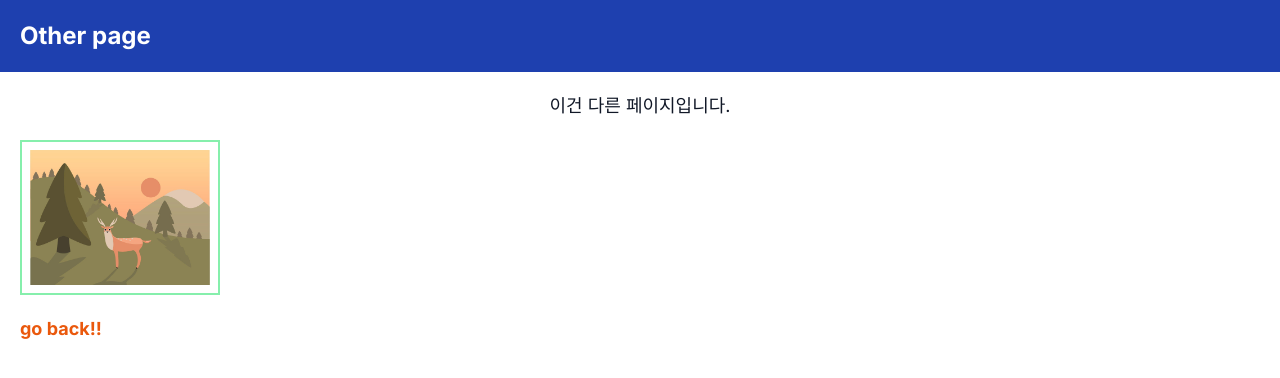
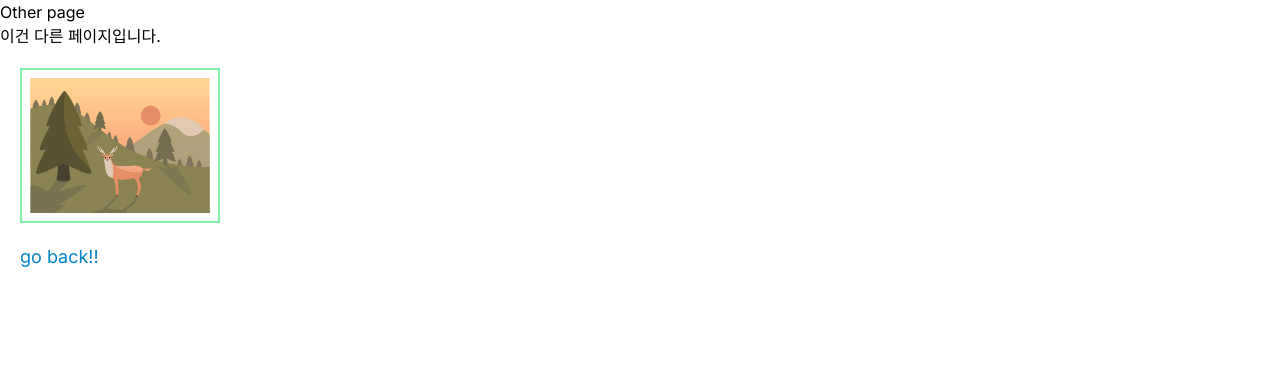
Before and after one commit to Hwangtaehun/nextjsPractice, a Next.js app in the folder sample_next_app/: page /other in a window 1280 px wide. Shown: the top 378 px of the page. Built offline with nearby package versions, Linux system fonts and the light colour scheme.

Commit message:
업로드

```diff
--- a/sample_next_app/src/app/other/page.tsx
+++ b/sample_next_app/src/app/other/page.tsx
@@ -1,12 +1,12 @@
 import Link from "next/link"
 import Image from "next/image"
-import './style.css';
+import './style.module.css';
 
 export default function Other(){
     return (
         <main>
-            <h1 className="title">Other page</h1>
-            <p className="msg">이건 다른 페이지입니다.</p>
+            <h1 className="style.msg">Other page</h1>
+            <p className="style.title">이건 다른 페이지입니다.</p>
             <div>
                 <Image src="/sample.jpg" width={200} height={200} />
             </div>
--- /dev/null
+++ b/sample_next_app/src/app/other/style.module.css
@@ -0,0 +1,7 @@
+.title {
+    @apply text-2xl font-bold m-0 p-5 text-white bg-blue-800;
+}
+
+.msg {
+    @apply text-lg m-5 text-gray-900 text-center;
+}
```
